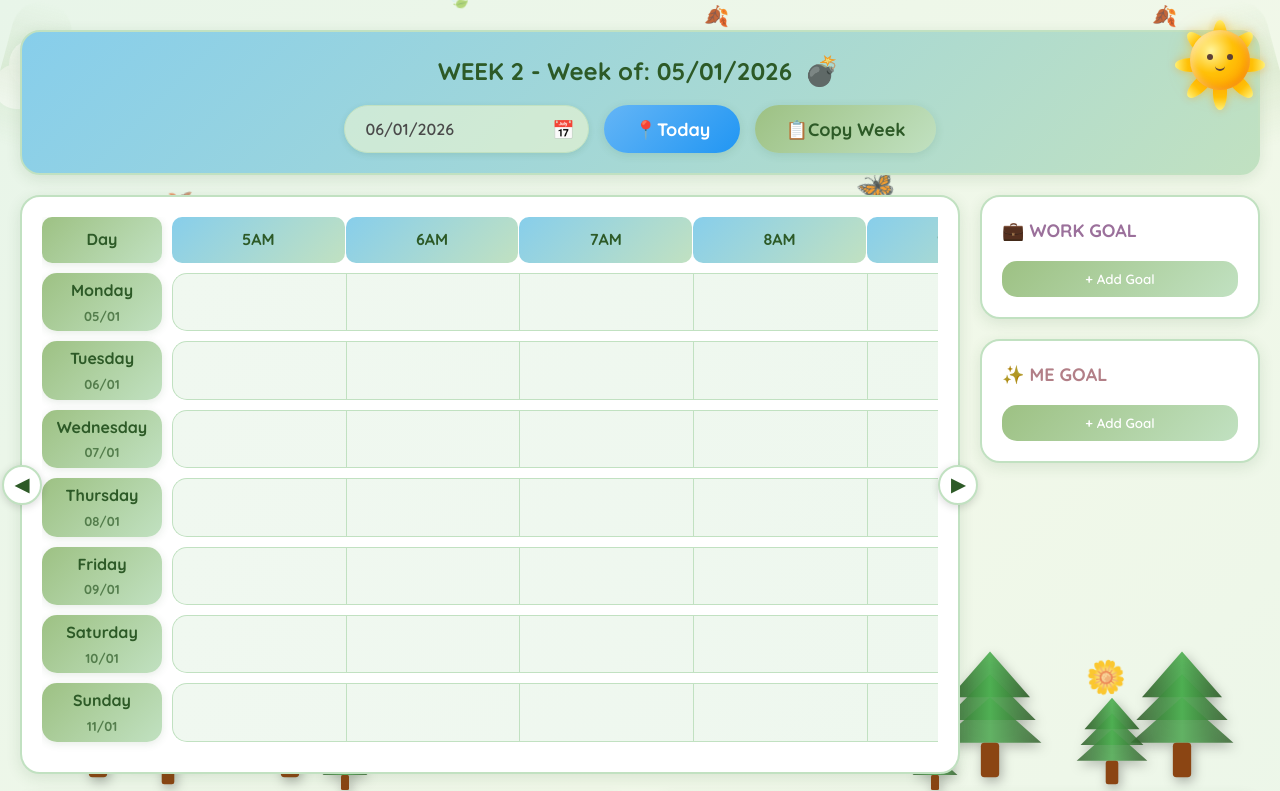
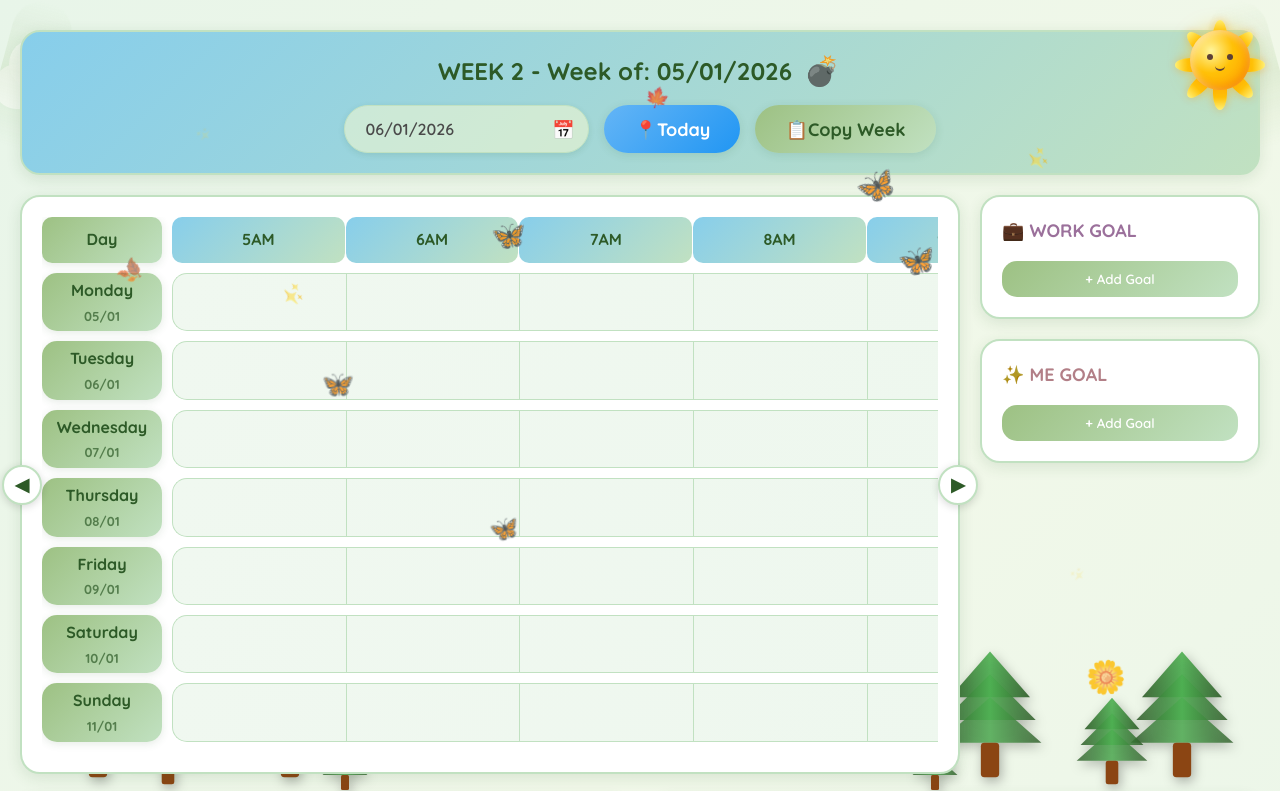
Before and after one commit to trongld230289/weekly-goal, a website: page index.html in a window 1280 px wide. Shown: the top 791 px of the page. Drawn offline with nearby package versions, Linux system fonts and the light colour scheme; no server answers.

Commit message:
update UI

```diff
--- a/css/style.css
+++ b/css/style.css
@@ -1746,8 +1746,25 @@ input.date-picker.flatpickr-input[readonly] {
     width: 100%;
     height: 100%;
     pointer-events: none;
-    z-index: 0; /* Behind all content */
+    z-index: 0; /* Background layer - behind content */
     overflow: hidden;
+}
+
+.animated-foreground {
+    position: fixed;
+    top: 0;
+    left: 0;
+    width: 100%;
+    height: 100%;
+    pointer-events: none;
+    z-index: 999; /* Foreground layer - above everything */
+    overflow: hidden;
+}
+
+/* Force butterflies and sparkles to be Fixed position to break out of container if necessary */
+.butterfly, .sparkle {
+    position: fixed !important;
+    z-index: 99 !important; /* Very high z-index to stay on top */
 }
 
 /* Clouds - Larger and More Visible */
@@ -1911,6 +1928,7 @@ input.date-picker.flatpickr-input[readonly] {
     position: absolute;
     opacity: 0.8;
     transition: opacity 0.5s ease;
+    z-index: 20; /* Above container content (z-index 10) */
 }
 
 .butterfly-1 {
@@ -2078,6 +2096,7 @@ input.date-picker.flatpickr-input[readonly] {
     color: #F4E04D;
     animation: twinkleSparkle 3s ease-in-out infinite;
     transition: opacity 0.5s ease;
+    z-index: 20; /* Above container content */
 }
 
 .sparkle-1 {
@@ -2097,6 +2116,18 @@ input.date-picker.flatpickr-input[readonly] {
     animation-delay: 2s;
 }
 
+.sparkle-4 {
+    top: 15%;
+    left: 15%;
+    animation-delay: 1.5s;
+}
+
+.sparkle-5 {
+    top: 70%;
+    right: 15%;
+    animation-delay: 2.5s;
+}
+
 @keyframes twinkleSparkle {
     0%, 100% { opacity: 0; transform: scale(0.5) rotate(0deg); }
     50% { opacity: 0.7; transform: scale(1.2) rotate(180deg); }
@@ -2104,54 +2135,47 @@ input.date-picker.flatpickr-input[readonly] {
 
 /* Falling Leaves */
 .falling-leaf {
-    position: absolute;
+    position: fixed;
+    top: -10%;
     font-size: 20px;
-    animation: fallLeaf 12s ease-in infinite;
-    transition: opacity 0.5s ease;
-}
-
-.falling-leaf-1 {
-    left: 15%;
-    animation-delay: 0s;
-}
-
-.falling-leaf-2 {
-    left: 35%;
-    animation-delay: 4s;
-}
-
-.falling-leaf-3 {
-    left: 55%;
-    animation-delay: 8s;
-}
-
-.falling-leaf-4 {
-    left: 75%;
-    animation-delay: 2s;
-}
-
-.falling-leaf-5 {
-    left: 90%;
-    animation-delay: 6s;
-}
-
-@keyframes fallLeaf {
-    0% {
-        top: -30px;
-        opacity: 0;
-        transform: rotate(0deg);
-    }
-    10% {
-        opacity: 0.8;
-    }
-    100% {
-        top: 110vh;
-        opacity: 0;
-        transform: rotate(720deg) translateX(100px);
-    }
-}
-
-/* Decorative Vines */
+    z-index: 20; /* Above content */
+    opacity: 0.7;
+    animation-timing-function: linear;
+    animation-iteration-count: infinite;
+}
+
+.falling-leaf-1 { left: 10%; animation: fallLeaf1 15s linear infinite; }
+.falling-leaf-2 { left: 30%; animation: fallLeaf2 20s linear infinite; animation-delay: 5s; }
+.falling-leaf-3 { left: 50%; animation: fallLeaf3 18s linear infinite; animation-delay: 2s; }
+.falling-leaf-4 { left: 70%; animation: fallLeaf4 25s linear infinite; animation-delay: 8s; }
+.falling-leaf-5 { left: 90%; animation: fallLeaf5 22s linear infinite; animation-delay: 12s; }
+
+@keyframes fallLeaf1 {
+    0% { top: -10%; transform: rotate(0deg) translateX(0); }
+    100% { top: 110%; transform: rotate(360deg) translateX(50px); }
+}
+
+@keyframes fallLeaf2 {
+    0% { top: -10%; transform: rotate(0deg) translateX(0); }
+    100% { top: 110%; transform: rotate(-180deg) translateX(-50px); }
+}
+
+@keyframes fallLeaf3 {
+    0% { top: -10%; transform: rotate(0deg) translateX(0); }
+    100% { top: 110%; transform: rotate(90deg) translateX(30px); }
+}
+
+@keyframes fallLeaf4 {
+    0% { top: -10%; transform: rotate(0deg) translateX(0); }
+    100% { top: 110%; transform: rotate(-90deg) translateX(-30px); }
+}
+
+@keyframes fallLeaf5 {
+    0% { top: -10%; transform: rotate(0deg) translateX(0); }
+    100% { top: 110%; transform: rotate(180deg) translateX(40px); }
+}
+
+/* Vines - Hanging from corners */
 .vine {
     position: fixed;
     width: 60px;
--- a/index.html
+++ b/index.html
@@ -20,14 +20,7 @@
         <div class="cloud cloud-3"></div>
         <div class="cloud cloud-4"></div>
         <div class="cloud cloud-5"></div>
-        <div class="butterfly butterfly-1">🦋</div>
-        <div class="butterfly butterfly-2">🦋</div>
-        <div class="butterfly butterfly-3">🦋</div>
-        <div class="butterfly butterfly-4">🦋</div>
-        <div class="butterfly butterfly-5">🦋</div>
-        <div class="butterfly butterfly-6">🦋</div>
-        <div class="butterfly butterfly-7">🦋</div>
-        <div class="butterfly butterfly-8">🦋</div>
+        <!-- Butterflies moved to foreground -->
         <div class="flower flower-1">🌸</div>
         <div class="flower flower-2">🌼</div>
         <div class="flower flower-3">🌺</div>
@@ -36,16 +29,7 @@
         <div class="flower flower-6">🌸</div>
         <div class="flower flower-7">🌼</div>
         <div class="flower flower-8">🌺</div>
-        <div class="sparkle sparkle-1">✨</div>
-        <div class="sparkle sparkle-2">✨</div>
-        <div class="sparkle sparkle-3">✨</div>
-
-        <!-- Falling leaves -->
-        <div class="falling-leaf falling-leaf-1">🍂</div>
-        <div class="falling-leaf falling-leaf-2">🍃</div>
-        <div class="falling-leaf falling-leaf-3">🍂</div>
-        <div class="falling-leaf falling-leaf-4">🍃</div>
-        <div class="falling-leaf falling-leaf-5">🍂</div>
+        <!-- Sparkles and leaves moved to foreground -->
 
         <!-- Decorative vines -->
         <div class="vine vine-1"></div>
@@ -321,6 +305,30 @@
         </div>
     </div>
 
+    <!-- Animated Foreground (Butterflies, Sparkles, Leaves) -->
+    <div class="animated-foreground">
+        <div class="butterfly butterfly-1">🦋</div>
+        <div class="butterfly butterfly-2">🦋</div>
+        <div class="butterfly butterfly-3">🦋</div>
+        <div class="butterfly butterfly-4">🦋</div>
+        <div class="butterfly butterfly-5">🦋</div>
+        <!-- <div class="butterfly butterfly-6">🦋</div>
+        <div class="butterfly butterfly-7">🦋</div>
+        <div class="butterfly butterfly-8">🦋</div> -->
+
+        <div class="sparkle sparkle-1">✨</div>
+        <div class="sparkle sparkle-2">✨</div>
+        <div class="sparkle sparkle-3">✨</div>
+        <div class="sparkle sparkle-4">✨</div>
+        <div class="sparkle sparkle-5">✨</div>
+
+        <div class="falling-leaf falling-leaf-1">🍂</div>
+        <div class="falling-leaf falling-leaf-2">🍃</div>
+        <div class="falling-leaf falling-leaf-3">🍁</div>
+        <div class="falling-leaf falling-leaf-4">🌿</div>
+        <div class="falling-leaf falling-leaf-5">🌱</div>
+    </div>
+
     <!-- Loading Overlay -->
     <div id="loadingOverlay" class="loading-overlay">
         <div class="loading-spinner"></div>
```
